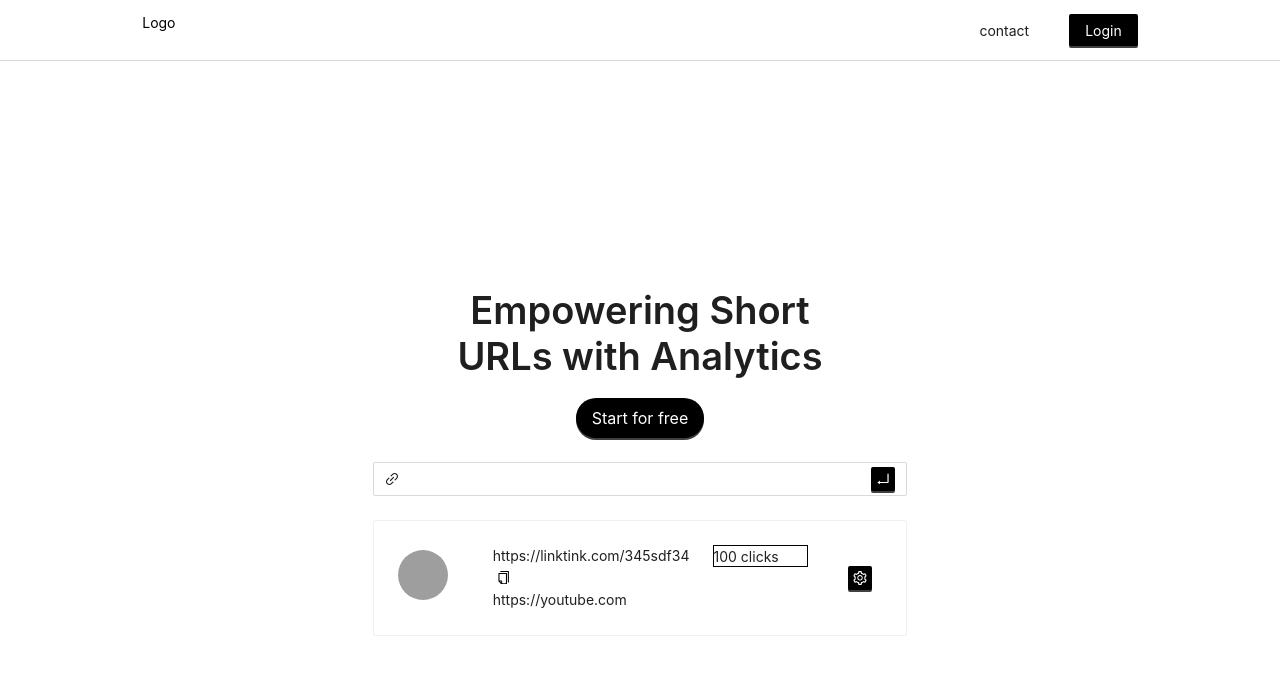
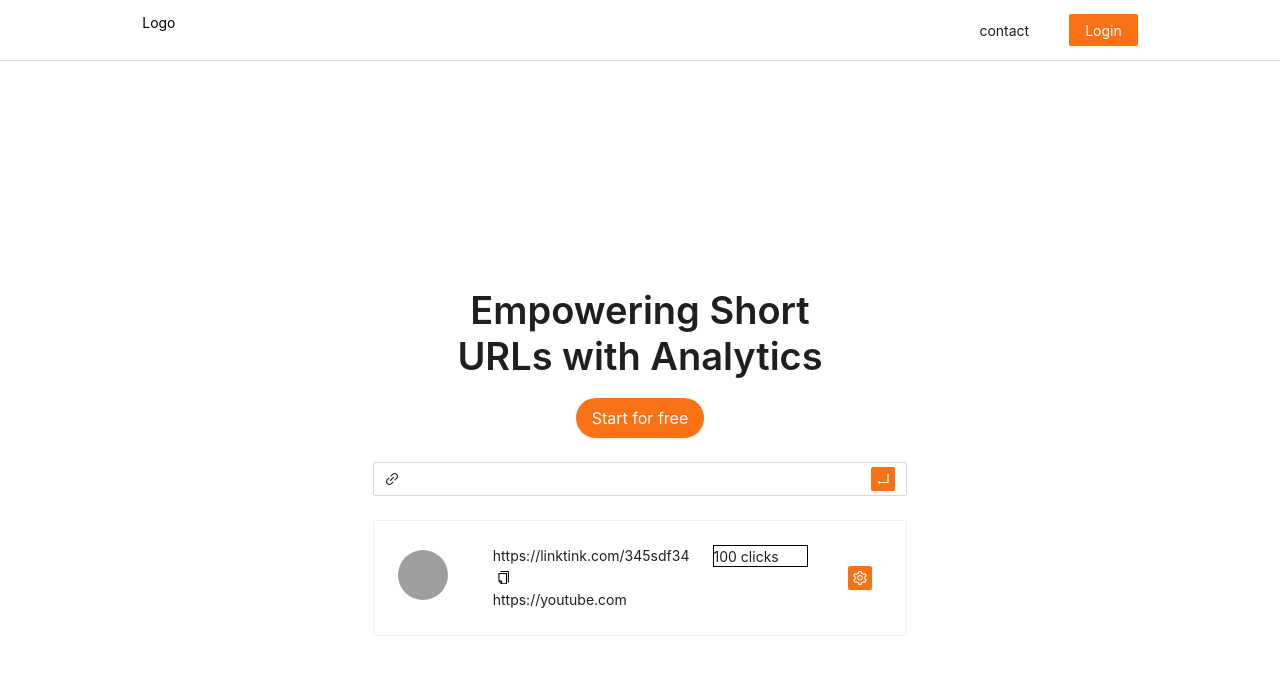
Before and after one commit to rakibul-dev/linktink, a React (Vite) app: page / in a window 1280 px wide. Shown: the top 674 px of the page. Built offline with nearby package versions, Linux system fonts and the light colour scheme; grey boxes are pictures that could not be loaded.

Commit message:
feat: add new theme

```diff
--- a/src/Theme/Theme.js
+++ b/src/Theme/Theme.js
@@ -1,6 +1,6 @@
 const theme = {
   token: {
-    colorPrimary: "red",
+    colorPrimary: "#f97316",
     borderRadius: 2,
   },
 };
```
